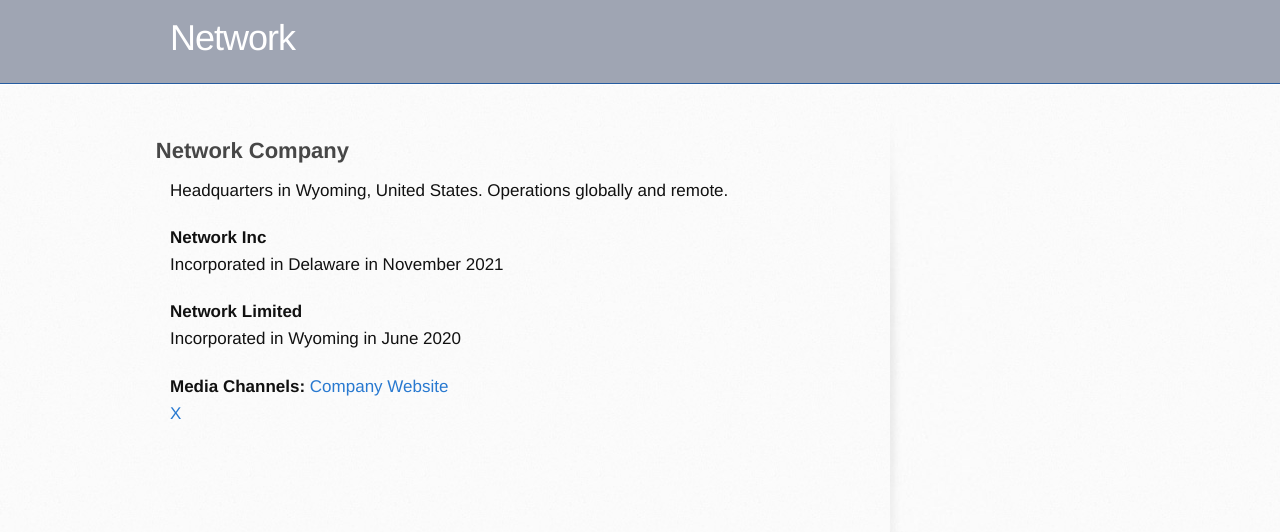
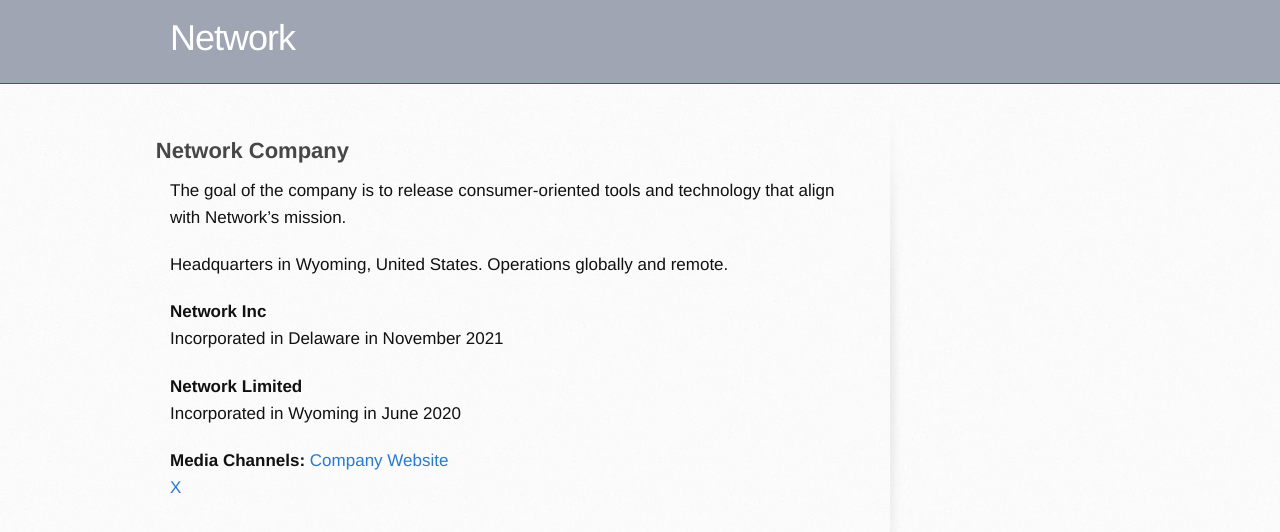
Before and after one commit to networkf/network.github.io, a Jekyll site: the page built from company.md, in a window 1280 px wide. Shown: the top 532 px of the page. Built offline with Jekyll 4.4.1, drawn with Linux system fonts in a browser that asks for light colours; some web fonts are replaced; our own code applies the rules of GitHub Pages for plain Markdown files; the repository's description, which GitHub fills in, is left out.

Commit message:
Update company.md

```diff
--- a/company.md
+++ b/company.md
@@ -7,6 +7,8 @@ layout: default
 ---
 
 ## Network Company
+
+The goal of the company is to release consumer-oriented tools and technology that align with Network's mission.
 
 Headquarters in Wyoming, United States. Operations globally and remote.
 
```
